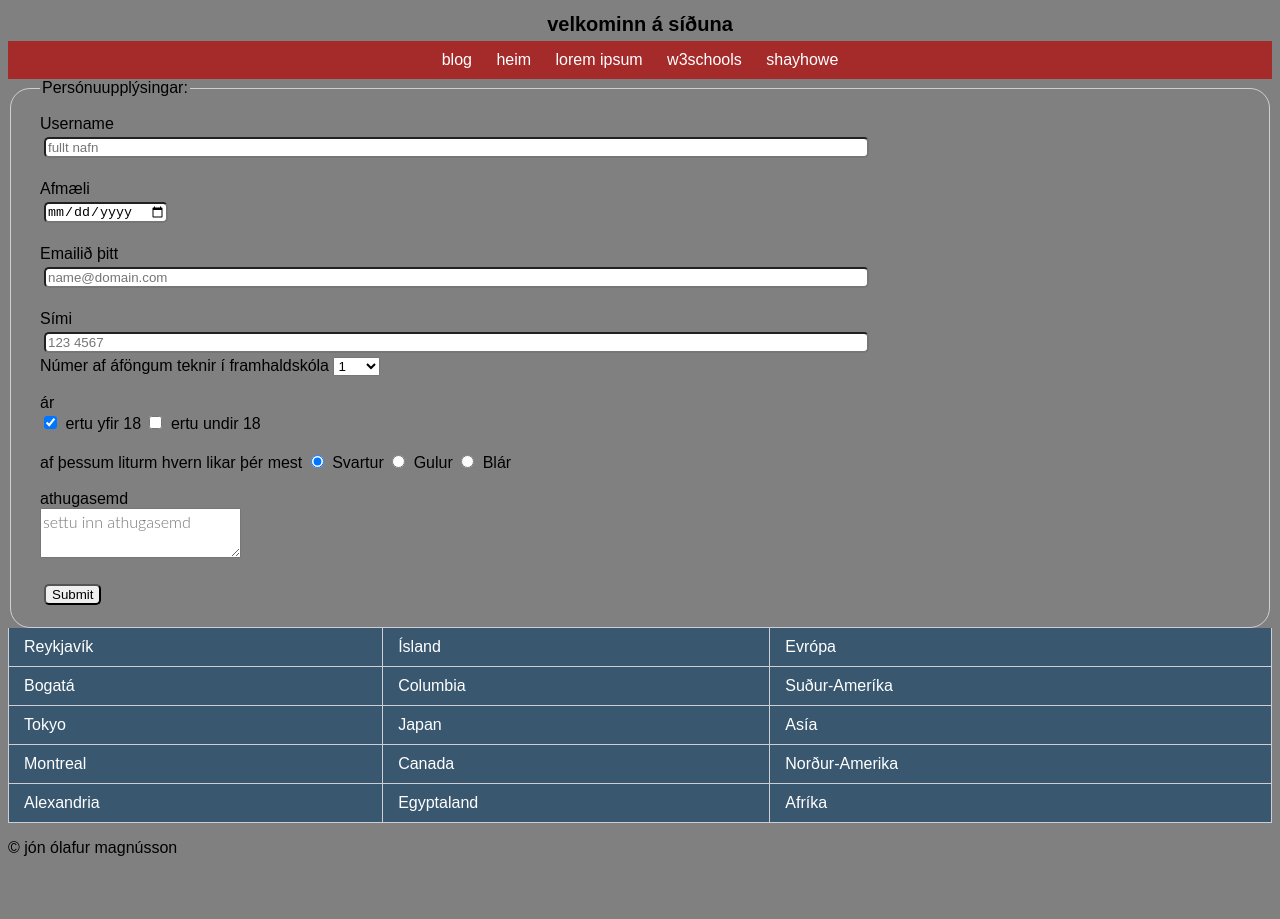
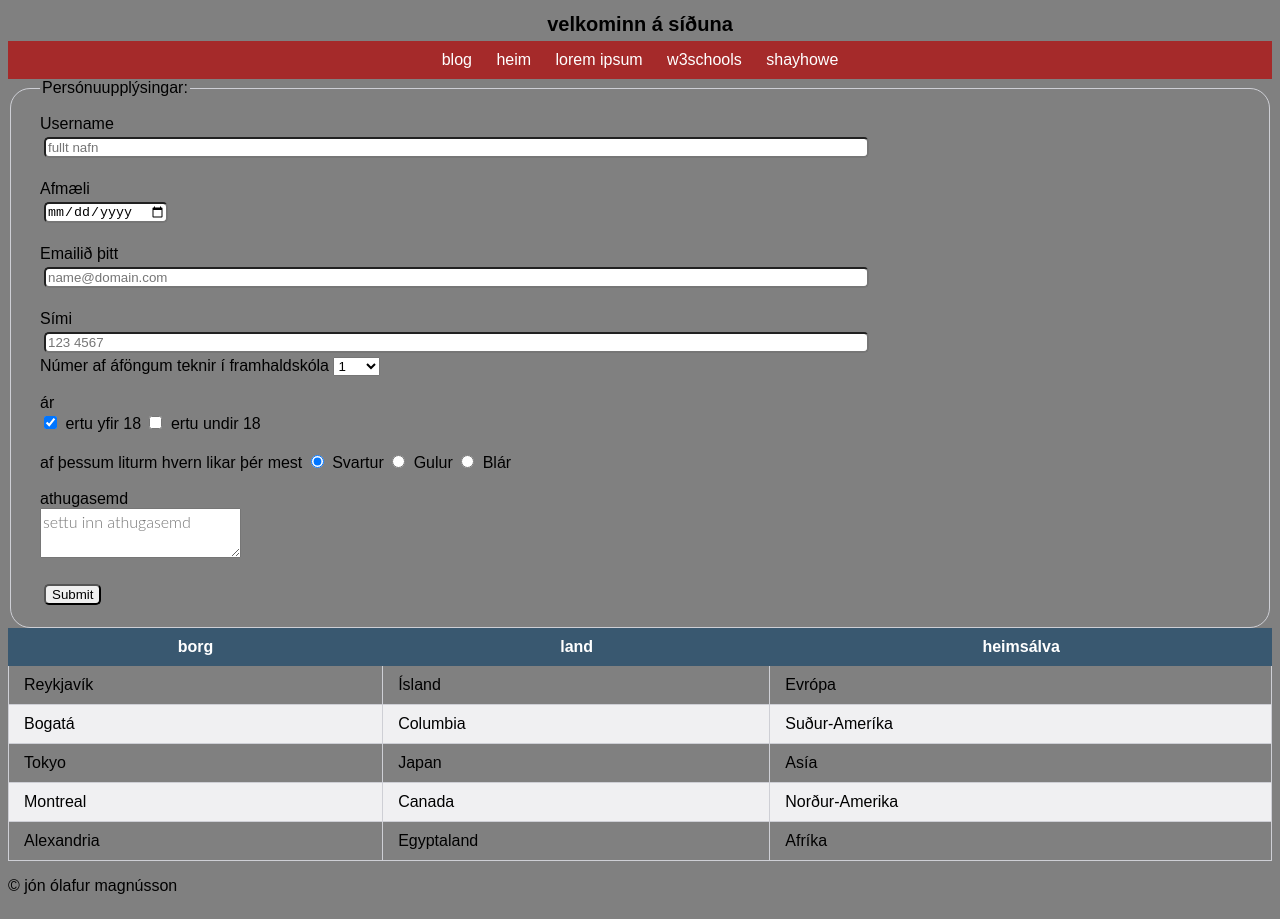
Before and after one commit to jonolimagnus/verkefni-6, a Jekyll site: the page built from index.html, in a window 1280 px wide. Built offline with Jekyll 4.4.1, drawn with Linux system fonts in a browser that asks for light colours.

Commit message:
Update index.html

```diff
--- a/index.html
+++ b/index.html
@@ -63,6 +63,14 @@ title: home
 
 <table role="table">
   <thead role="rowgroup">
+    <tr role="row">
+      <th role="columnheader">borg</th>
+      <th role="columnheader">land</th>
+      <th role="columnheader">heimsálva</th>
+
+    </tr>
+  </thead>
+  <tbody role="rowgroup">
     <tr role="row">
       <td role="cell">Reykjavík</td>
       <td role="cell">Ísland</td>
```
